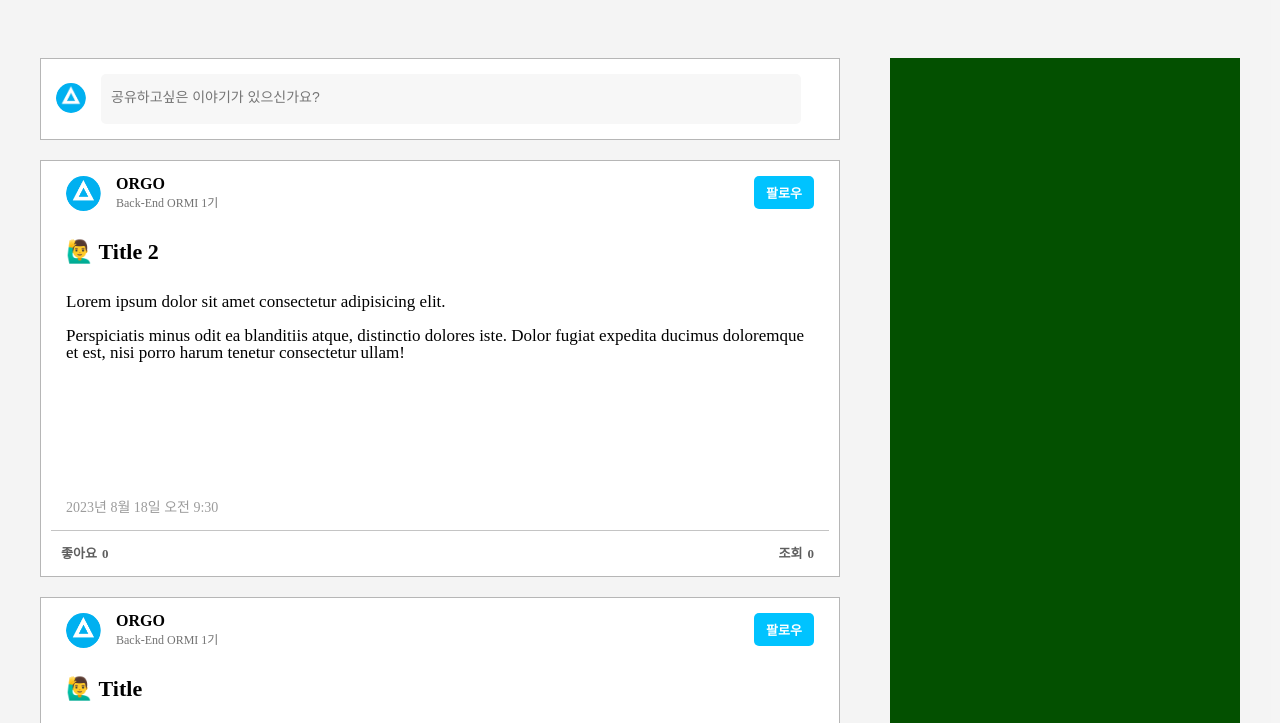
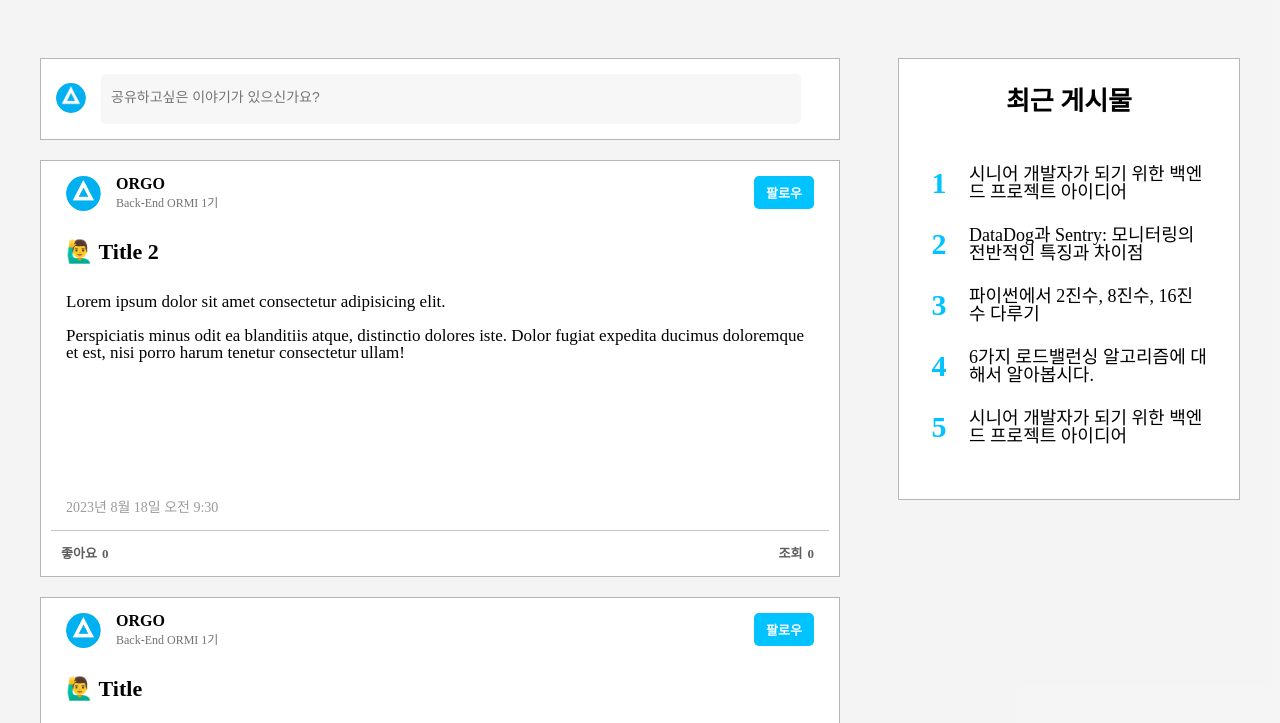
Before and after one commit to ESTsoft-OrGo/Orgo-FE, a plain HTML site: page src/view/board.html in a window 1280 px wide. Shown: the part 77-800 px from the top of the page. Drawn offline with Linux system fonts and the light colour scheme.

Commit message:
feat : 최근 게시물 Aside 추가

```diff
--- a/src/assets/css/board.css
+++ b/src/assets/css/board.css
@@ -16,9 +16,40 @@ main {
 }
 
 .board_side {
-    width: 350px;
-    height: 720px;
-    background-color: rgb(3, 80, 0);
+    width: 300px;
+    height: 400px;
+    border: 1px solid rgb(182, 182, 182);
+    background-color: white;
+    padding: 20px;
+}
+.side_title {
+    font-size: 26px;
+    font-weight: bold;
+    margin-top: 10px;
+    margin-bottom: 50px;
+    text-align: center;
+}
+.side_post {
+    display: flex;
+    align-items: center;
+    margin-bottom: 25px;
+}
+.side_post p {
+    font-size: 30px;
+    font-weight: bold;
+    text-align: center;
+    width: 40px;
+    color: var(--maincolor);
+}
+
+.side_post a {
+    width: 240px;
+    font-size: 18px;
+    text-decoration: none;
+    color: rgb(0, 0, 0);
+    display: block;
+    margin-left: auto;
+    margin-right: auto;
 }
 
 .post-write {
--- a/src/view/board.html
+++ b/src/view/board.html
@@ -144,6 +144,27 @@
                     </div>
                 </div>
                 <aside class="board_side">
+                    <p class="side_title">최근 게시물</p>
+                    <div class="side_post">
+                        <p>1</p>
+                        <a href="#">시니어 개발자가 되기 위한 백엔드 프로젝트 아이디어</a>
+                    </div>
+                    <div class="side_post">
+                        <p>2</p>
+                        <a href="#">DataDog과 Sentry: 모니터링의 전반적인 특징과 차이점</a>
+                    </div>
+                    <div class="side_post">
+                        <p>3</p>
+                        <a href="#">파이썬에서 2진수, 8진수, 16진수 다루기</a>
+                    </div>
+                    <div class="side_post">
+                        <p>4</p>
+                        <a href="#">6가지 로드밸런싱 알고리즘에 대해서 알아봅시다.</a>
+                    </div>
+                    <div class="side_post">
+                        <p>5</p>
+                        <a href="#">시니어 개발자가 되기 위한 백엔드 프로젝트 아이디어</a>
+                    </div>
                 </aside>
             </section>
         </main>
```
